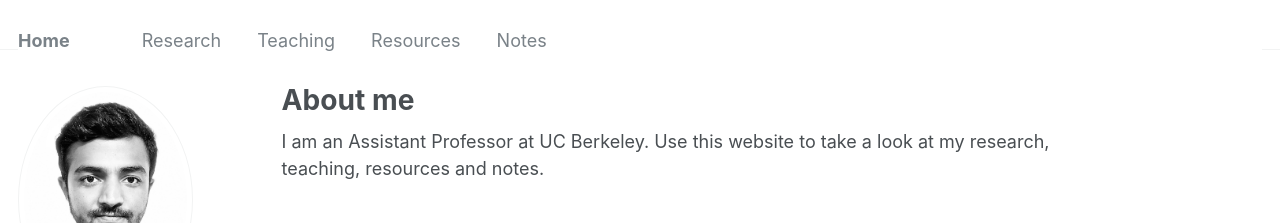
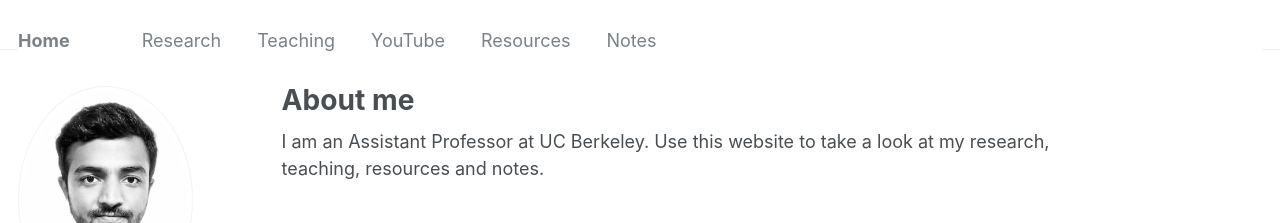
Before and after one commit to AdityaMuppala/adityamuppala.github.io, a Jekyll site: the page built from _pages/about.md, in a window 1280 px wide. Shown: the top 223 px of the page. Built offline with Jekyll 4.4.1, drawn with Linux system fonts in a browser that asks for light colours; some web fonts are replaced.

Commit message:
Update navigation.yml

```diff
--- a/_data/navigation.yml
+++ b/_data/navigation.yml
@@ -7,6 +7,9 @@ main:
   - title: "Teaching"
     url: /teaching/
 
+  - title: "YouTube"
+    url: /youtube/
+
   - title: "Resources"
     url: /resources/
 
```
